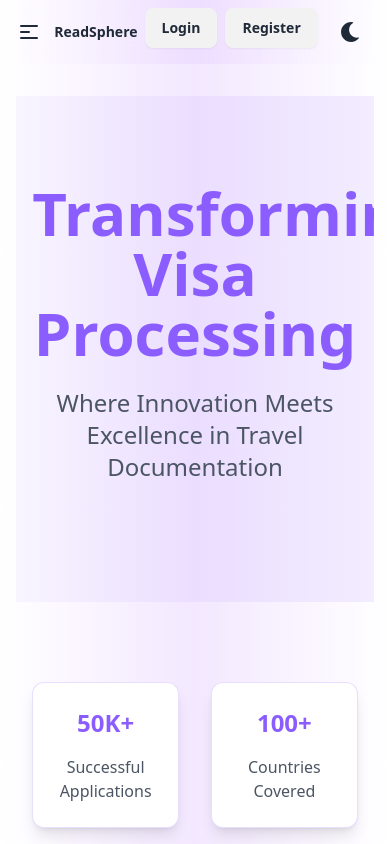
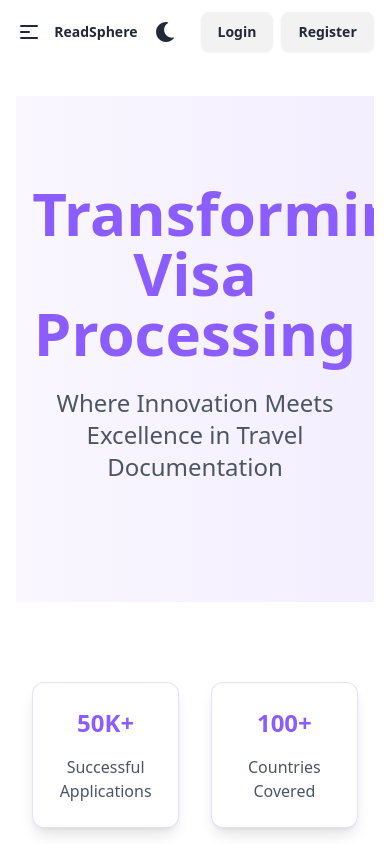
Before and after one commit to abdurrahmanmahmud5981/ReadSphere, a React (Vite) app in the folder client/: page /aboutUs in a window 390 px wide. Shown: the top 844 px of the page. Built offline with nearby package versions, Linux system fonts and the light colour scheme; no server answers.

Commit message:
feat: update Navber component for improved layout and theme integration

```diff
--- a/client/src/components/Navber.jsx
+++ b/client/src/components/Navber.jsx
@@ -4,8 +4,10 @@ import AuthContext from "../provider/AuthContext";
 import toast from "react-hot-toast";
 import logo from "../assets/logo.gif";
 import ThemeToggle from "./ThemeToggle";
+
 const Navber = () => {
   const { user, logOut } = useContext(AuthContext);
+
   const links = (
     <>
       <li>
@@ -29,10 +31,12 @@ const Navber = () => {
       </li>
     </>
   );
+
   return (
-    <>
-      <div className="navbar  px-0 max-w-screen-2xl mx-auto w-11/12">
+    <div className=" navbar px-0 max-w-screen-2xl mx-auto w-11/12 text-base-content transition-colors duration-300">
+      {/* Navbar Start */}
       <div className="navbar-start gap-3">
+        {/* Mobile Menu */}
         <div className="dropdown z-50">
           <div
             tabIndex={0}
@@ -56,40 +60,42 @@ const Navber = () => {
           </div>
           <ul
             tabIndex={0}
-              className="menu menu-sm dropdown-content bg-base-100 rounded-box z-[1] mt-3 w-52 p-2 shadow  font-semibold  space-y-2 border"
+            className="menu menu-sm dropdown-content bg-base-100 rounded-box z-[1] mt-3 w-52 p-2 shadow font-semibold space-y-2 border"
           >
             {links}
           </ul>
         </div>
-          <div className="text-sm sm:text-xl font-bold flex items-center dark:gap-3  gap-2">
-            <img
-              className="w-12 hidden sm:block dark:rounded"
-              src={logo}
-              alt=""
-            />
+
+        {/* Logo */}
+        <div className="text-sm sm:text-xl font-bold flex items-center gap-2 dark:gap-3">
+          <img className="w-12 hidden sm:block dark:rounded" src={logo} alt="logo" />
           <span>ReadSphere</span>
         </div>
       </div>
+
+      {/* Navbar Center */}
       <div className="navbar-center hidden lg:flex ml-12">
-          <ul className="menu menu-horizontal px-1 gap-1 font-semibold">
-            {links}
-          </ul>
+        <ul className="menu menu-horizontal px-1 gap-1 font-semibold">{links}</ul>
       </div>
-        <div className="navbar-end">
+
+      {/* Navbar End */}
+      <div className="navbar-end gap-3">
+        <ThemeToggle /> {/* Always visible */}
+
         {user ? (
           <div className="dropdown dropdown-hover dropdown-end z-50 ring ring-primary rounded-full">
-              <div tabIndex={0} role="button" className="">
+            <div tabIndex={0} role="button">
               {user?.photoURL && (
                 <img
                   src={user?.photoURL}
                   alt="User"
-                    className="w-10 h-10 rounded-full cursor-pointer "
+                  className="w-10 h-10 rounded-full cursor-pointer"
                 />
               )}
             </div>
             <ul
               tabIndex={0}
-                className="dropdown-content menu bg-base-100 rounded-box z-[1] w-52 p-2 shadow "
+              className="dropdown-content menu bg-base-100 rounded-box z-[1] w-52 p-2 shadow"
             >
               <li>
                 <a>{user?.displayName}</a>
@@ -98,9 +104,7 @@ const Navber = () => {
                 <button
                   onClick={() => {
                     logOut();
-                      return toast.success(
-                        "You have been logged out successfully"
-                      );
+                    toast.success("You have been logged out successfully");
                   }}
                   className="btn btn-neutral min-h-full h-full py-2"
                 >
@@ -131,12 +135,10 @@ const Navber = () => {
             >
               Register
             </NavLink>
-              <ThemeToggle />
           </div>
         )}
       </div>
     </div>
-    </>
   );
 };
 
--- a/client/src/layout/MainLayout.jsx
+++ b/client/src/layout/MainLayout.jsx
@@ -5,28 +5,20 @@ import { Toaster } from "react-hot-toast";
 
 const MainLayout = () => {
   return (
-    <div data-theme="light" className="dark:data-theme-dark transition-colors duration-300">
-      {/* Background wrapper with theme-aware styles */}
-      <div className="min-h-screen bg-gradient-to-r from-white via-purple-100 to-white dark:from-gray-900 dark:via-gray-800 dark:to-gray-900 transition-all duration-300">
-
-        {/* Sticky Navbar */}
-        <header className="sticky top-0 z-50 backdrop-blur-2xl backdrop-filter bg-gradient-to-r from-white/80 via-purple-200/60 to-white/80 dark:from-gray-900 dark:via-gray-800 dark:to-gray-900 transition-all">
+    <div>
+      <div className=" ">
+        <header className="sticky top-0     backdrop-blur  backdrop-filter z-50">
           <Navber />
         </header>
-
-        {/* Main content */}
-        <main className="max-w-screen-2xl mx-auto w-11/12 min-h-[calc(100vh-470px)] mb-20 mt-8 text-black dark:text-white">
+        <main className="max-w-screen-2xl mx-auto w-11/12 min-h-[calc(100vh-470px)] mb-20 mt-8">
           <Outlet />
         </main>
-
-        {/* Footer */}
         <footer>
           <Footer />
         </footer>
       </div>
+      <Toaster />
 
-      {/* Toast Notifications */}
-      <Toaster position="top-center" />
     </div>
   );
 };
--- a/client/tailwind.config.js
+++ b/client/tailwind.config.js
@@ -2,13 +2,14 @@ import daisyui from 'daisyui';
 
 /** @type {import('tailwindcss').Config} */
 export default {
+  darkMode: 'class', // or 'media'
   content: [
     "./index.html",
     "./src/**/*.{js,ts,jsx,tsx}",
   ],
   theme: {
     extend: {
-      colors: {
+      colors:{
         primary: '#8B5DFF',
         secondary: '#4dc049',
         danger: '#e74c3c',
@@ -21,7 +22,4 @@ export default {
     },
   },
   plugins: [daisyui],
-  daisyui: {
-    themes: ['light', 'dark'],
-  },
 }
```
Also changed, not shown: client/src/assets/titleImage.png (added). Lines whose indentation alone changed are shown as unchanged.
